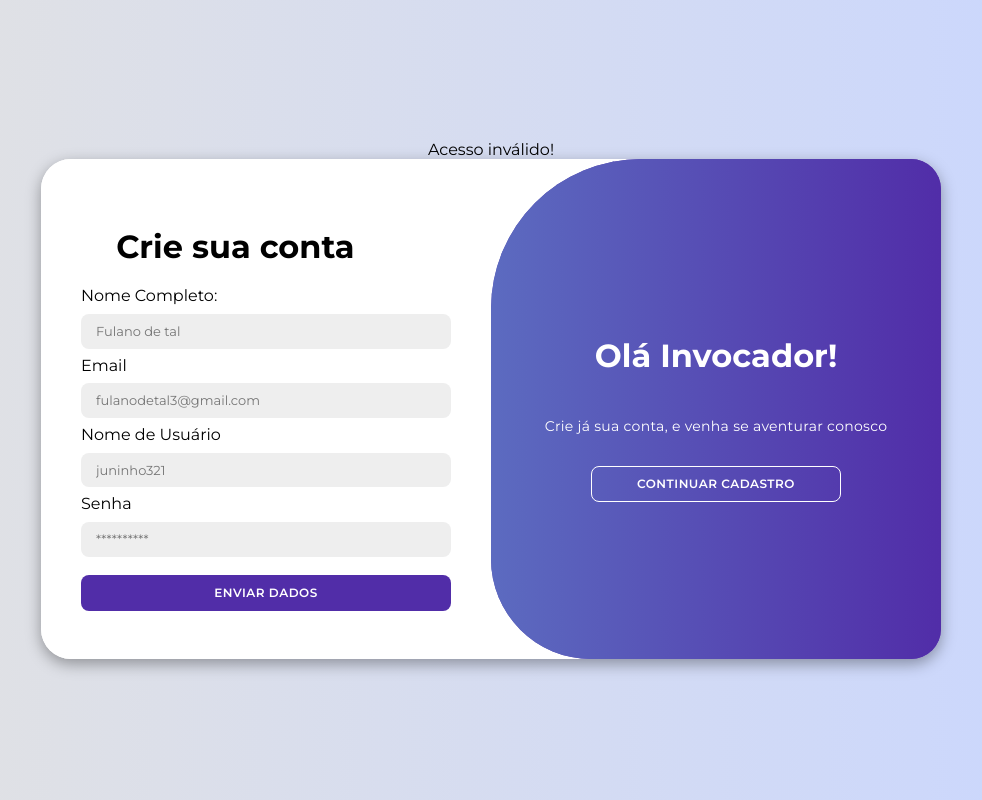
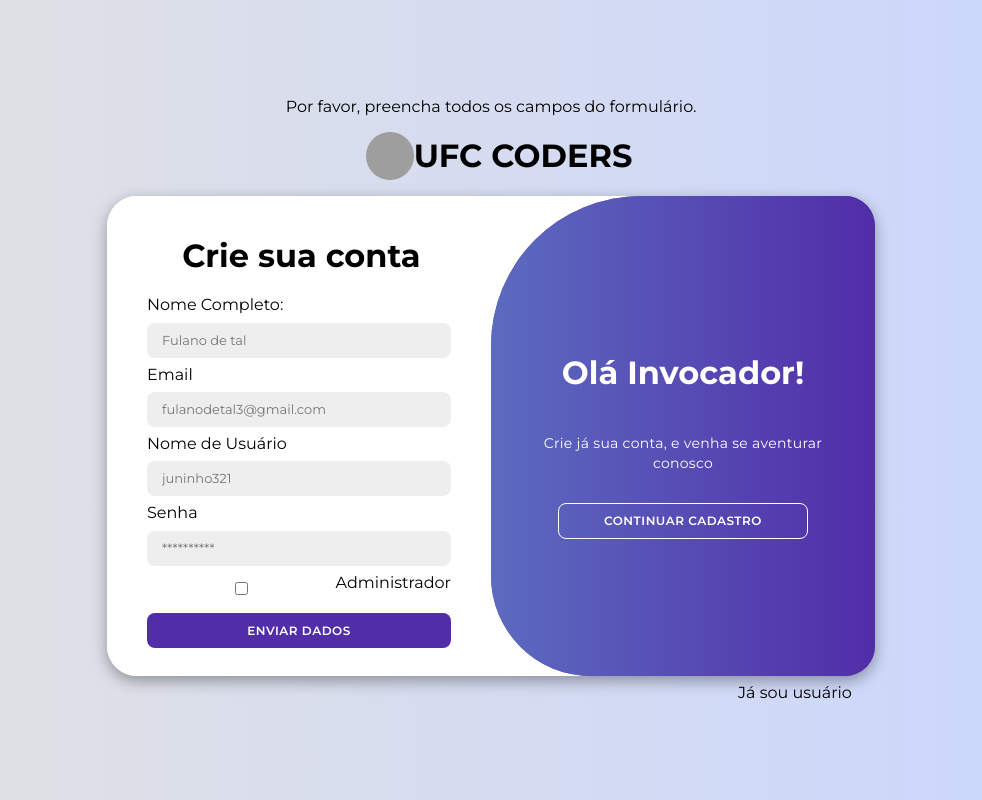
Before and after one commit to WelingtonSousaa/Maratona-De-Programacao, a PHP site: page /avatars/ in a window 1280 px wide. Shown: the whole page, without its empty margins (149-1131 px from the left). Run offline with PHP 8.4, Linux system fonts and the light colour scheme; grey boxes are pictures that could not be loaded.

Commit message:
fiquei calvo depois disso

```diff
--- /dev/null
+++ b/cadastro/css.js
@@ -0,0 +1,12 @@
+window.onload = function() {
+    const formularioCadastro = document.getElementById('formularioCadastro');
+    const tituloMensagem = document.getElementById('tituloMensagem');
+    const textoMensagem = document.getElementById('textoMensagem');
+
+    formularioCadastro.addEventListener('submit', function(event) {
+        event.preventDefault(); // Impede o envio padrão do formulário
+        // Altera o conteúdo do título e do texto da mensagem
+        tituloMensagem.textContent = 'Bem vindo!';
+        textoMensagem.textContent = 'Deseja cadastrar-se como administrador?';
+    });
+};
--- a/cadastro/index.php
+++ b/cadastro/index.php
@@ -1,17 +1,5 @@
 <?php
-if ($_SERVER["REQUEST_METHOD"] == "POST") {
-    $servername = "localhost";
-    $username = "root";
-    $password = "";
-    $dbname = "proj";
-
-    // Criar conexão
-    $conn = new mysqli($servername, $username, $password, $dbname);
-
-    // Verificar conexão
-    if ($conn->connect_error) {
-        die("Conexão falhou: " . $conn->connect_error);
-    }
+include '../conexao.php';
 
 // Verificar se os dados do formulário foram enviados
 if (isset($_POST['nome_completo'], $_POST['email'], $_POST['nome_de_usuario'], $_POST['senha'])) {
@@ -35,13 +23,7 @@ if ($_SERVER["REQUEST_METHOD"] == "POST") {
 
 // Fechar conexão
 $conn->close();
-} else {
-    // Redirecionar para a página principal ou exibir uma mensagem de erro
-    echo "Acesso inválido!";
-}
 ?>
-
-
 
 
 <!DOCTYPE html>
@@ -63,21 +45,25 @@ if ($_SERVER["REQUEST_METHOD"] == "POST") {
 </head>
 
 <body>
+    <div id="cabecalho-site">
+        <img id="imagem-logo" src="localhost/avatars/logo.jpg">
+        <h1>UFC CODERS</h1>
+    </div>
     <div class="container" id="container">
         <div class="form-container escolher-avatar">
-            <form action="index.php" method="post">
+
+            <form>
                 <h1>Escolha seu avatar</h1>
                 <div class="grade-avatar" id="gradeAvatar">
                     <!-- Imagens adicionadas dinamicamente -->
                 </div>
-
                 <button type="submit">Finalizar</button>
             </form>
         </div>
+
         <div class="form-container criar-conta">
 
             <form id="formularioCadastro" method="post">
-
                 <h1>Crie sua conta</h1>
                 <div>
                     <label for="inputNomeCompleto">Nome Completo:</label>
@@ -95,6 +81,10 @@ if ($_SERVER["REQUEST_METHOD"] == "POST") {
                     <label for="inputSenha">Senha</label>
                     <input type="password" id="inputSenha" name="senha" placeholder="**********">
                 </div>
+                <div class="recebendoDadosCadastro">
+                    <input class="buttonAdm" type="checkbox" id="adminCheckbox" name="adminCheckbox">
+                    <label for="adminCheckbox">Administrador</label>
+                </div>
                 <button type="submit">Enviar dados</button>
             </form>
 
@@ -105,18 +95,21 @@ if ($_SERVER["REQUEST_METHOD"] == "POST") {
                     <h1>Bem vindo!</h1>
                     <p>Agradecemos por usar nossa plataforma, e estamos ansiosos para acompanhar seus desafios e
                         aprendizados</p>
-                    <button class="esconder" id="login">Editar Informações</button>
+                    <button class="esconder" id="cadastro">Editar Informações</button>
                 </div>
                 <div class="alternar-panel alternar-direita">
-                    <h1>Olá Invocador!</h1>
-                    <p>Crie já sua conta, e venha se aventurar conosco</p>
-                    <button class="esconder" id="registrar" type="submit">Continuar Cadastro</button>
+                    <div class="esconder" id="dadosEnviados">
+                    </div>
+                    <h1 id="tituloMensagem">Olá Invocador!</h1>
+                    <p id="textoMensagem">Crie já sua conta, e venha se aventurar conosco</p>
+                    <button class="esconder" id="registrar">Continuar Cadastro</button>
                 </div>
             </div>
         </div>
     </div>
-
-
+    <div id="user">Já sou usuário</div>
+    <script src="script.js"></script>
+    <script src="css.js"></script>
 </body>
 
 </html>
--- a/cadastro/script.js
+++ b/cadastro/script.js
@@ -42,15 +42,3 @@ registrarBtn.addEventListener("click", () => {
 loginBtn.addEventListener("click", () => {
   container.classList.remove("active");
 });
-
-
-// Adiciona um event listener para o formulário de cadastro
-const formularioCadastro = document.getElementById("formularioCadastro");
-formularioCadastro.addEventListener("submit", function(event) {
-  event.preventDefault(); // Impede o envio padrão do formulário
-
-  // Aqui você pode adicionar qualquer lógica de envio do formulário, como enviar via AJAX
-
-  // Após enviar o formulário, redirecionar para a página de avatares
-  window.location.href = "avatares.php";
-});
--- a/cadastro/style.css
+++ b/cadastro/style.css
@@ -1,10 +1,10 @@
-@import url("https://fonts.googleapis.com/css2?family=Montserrat:wght@300;400;500;600;700&display=swap");
+@import url('https://fonts.googleapis.com/css2?family=Montserrat:wght@300;400;500;600;700&display=swap');
 
 * {
   margin: 0;
   padding: 0;
   box-sizing: border-box;
-  font-family: "Montserrat", sans-serif;
+  font-family: 'Montserrat', sans-serif;
 }
 
 body {
@@ -23,8 +23,7 @@ body {
   box-shadow: 0 5px 15px rgba(0, 0, 0, 0.35);
   position: relative;
   overflow: hidden;
-  width: 900px;
-  height: 500px;
+  width: 768px;
   max-width: 100%;
   min-height: 480px;
 }
@@ -69,20 +68,10 @@ body {
 .container form {
   background-color: #fff;
   display: flex;
-
-  justify-content: center;
   flex-direction: column;
   padding: 0 40px;
   height: 100%;
-}
-#dadosCadastro {
-  background-color: #fff;
-  display: flex;
-
-  justify-content: center;
-  flex-direction: column;
-  padding: 0 40px;
-  height: 100%;
+  padding-top: 1.3rem;
 }
 
 .container input {
@@ -132,6 +121,7 @@ body {
 }
 
 @keyframes move {
+
   0%,
   49.99% {
     opacity: 0;
@@ -143,21 +133,6 @@ body {
     opacity: 1;
     z-index: 5;
   }
-}
-
-.social-icons {
-  margin: 20px 0;
-}
-
-.social-icons a {
-  border: 1px solid #ccc;
-  border-radius: 20%;
-  display: inline-flex;
-  justify-content: center;
-  align-items: center;
-  margin: 0 3px;
-  width: 40px;
-  height: 40px;
 }
 
 .alternar-container {
@@ -236,20 +211,22 @@ body {
   width: 100%;
   padding: 10px;
 
-  & > img {
+  &>img {
     cursor: pointer;
   }
-  & > img:hover:not(.avatarSelecionado) {
+
+  &>img:hover:not(.avatarSelecionado) {
     transform: scale(1.3);
     border: 2px solid green;
   }
 }
+
 .avatarSelecionado {
   transform: scale(1.2);
   border: solid rgb(47, 175, 255) 3px;
 }
 
-.grade-avatar > div {
+.grade-avatar>div {
   width: 100px;
   height: 100px;
   border-radius: 40%;
@@ -263,8 +240,28 @@ body {
 }
 
 #imagem-logo {
-  width: 10rem;
-  height: 10rem;
-  margin: 1rem 1rem;
+  width: 3rem;
+  height: 3rem;
+  margin-top: 1rem;
+  margin-left: 1rem;
   border-radius: 100%;
 }
+
+.recebendoDadosCadastro {
+  display: flex;
+  flex-direction: row;
+}
+
+.buttonAdm {
+  transform: scale(1);
+}
+
+#user {
+  padding-top: 0.5rem;
+  padding-left: 38rem;
+}
+
+#cabecalho-site {
+  display: flex;
+  flex-direction: row;
+}
--- a/conexao.php
+++ b/conexao.php
@@ -1,18 +1,20 @@
-<?
+<?php
+// PHP será utilizado para fazer as conexões necessárias com o Banco de Dados do projeto
+
 // Dados do Servidor
 $servername = "localhost";
 $username = "root";
 $password = "";
 $dbname = "proj";
 
-// Criar conexão
+// Criar conexão com o servidor
 $conn = new mysqli($servername, $username, $password, $dbname);
 
-// Verificar conexão
+// Verificar se a conexão teve sucesso
 if ($conn->connect_error) {
     die("Conexão falhou: " . $conn->connect_error);
 }
-/*
+/* --> Descomentar caso queira testar apenas se a conexão teve sucesso, caso for pra o uso rotineiro do site, deixar comentado.
 else {
     die("Conexão com o Banco de Dados efetuada com sucesso!");
 }
```
Lines whose indentation alone changed are shown as unchanged.
